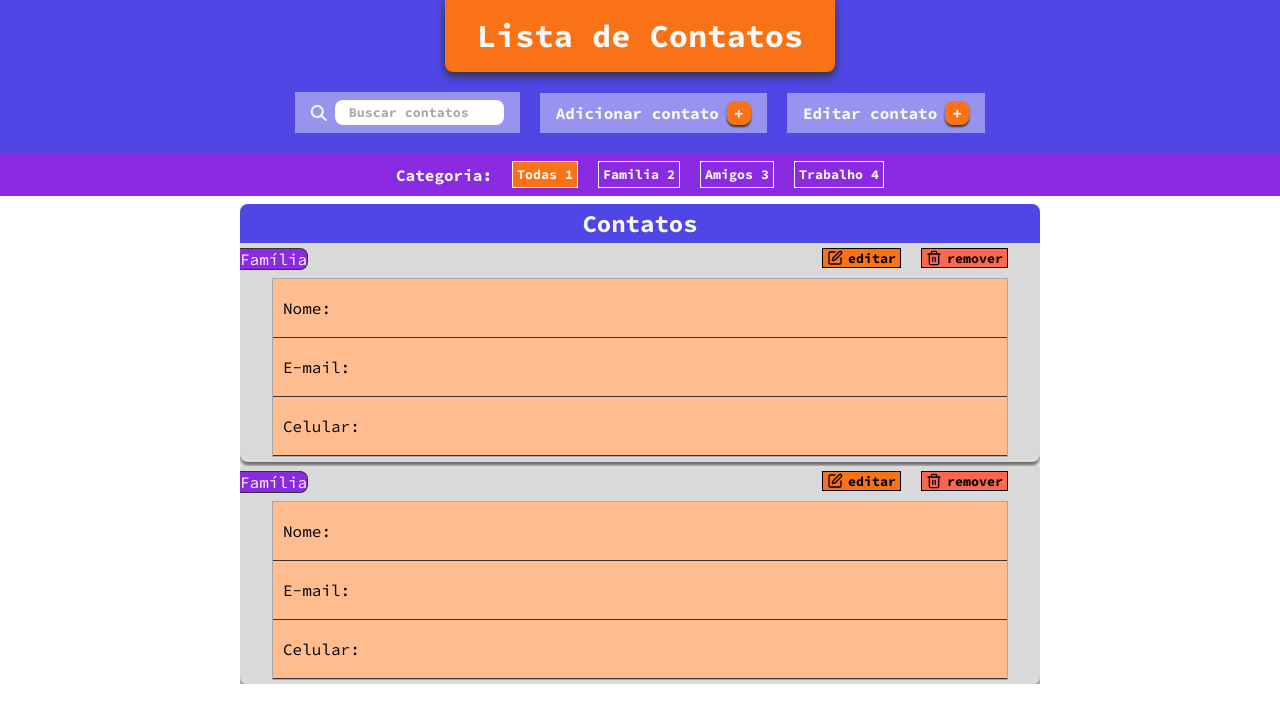
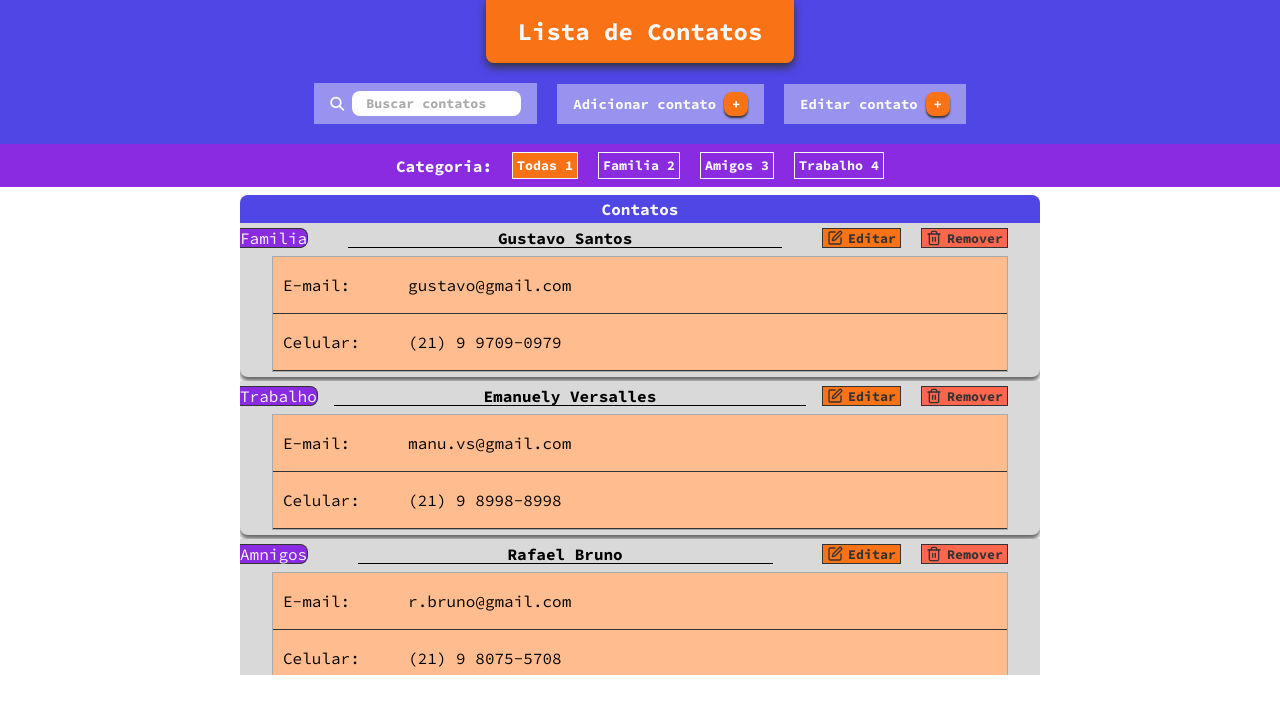
Before and after one commit to ThiagoLopesSantos/lista_de_contatos_react, a React (Create React App) app: page / in a window 1280 px wide. Shown: the top 722 px of the page. Built offline with nearby package versions, Linux system fonts and the light colour scheme.

Commit message:
incluindo store com slice e reducers, função de remover contato

```diff
--- a/package.json
+++ b/package.json
@@ -16,6 +16,7 @@
     "react": "^19.1.1",
     "react-dom": "^19.1.1",
     "react-icons": "^5.5.0",
+    "react-redux": "^9.2.0",
     "react-router-dom": "^7.8.2",
     "react-scripts": "5.0.1",
     "styled-components": "^6.1.19",
--- a/src/App.tsx
+++ b/src/App.tsx
@@ -1,16 +1,18 @@
+import { Provider } from 'react-redux'
 import Header from './containers/Header'
 import ContactList from './containers/ContactList'
 import EstiloGlobal, { Container } from './styles'
+import store from './store'
 
 function App() {
   return (
-    <>
+    <Provider store={store}>
       <EstiloGlobal />
       <Container>
         <Header />
         <ContactList />
       </Container>
-    </>
+    </Provider>
   )
 }
 
--- a/src/components/Contacts/index.tsx
+++ b/src/components/Contacts/index.tsx
@@ -1,34 +1,57 @@
+import { useState } from 'react'
+import { useDispatch } from 'react-redux'
+import { Edit, Trash2, Save, X } from 'lucide-react'
 import * as S from './styles'
-import { Edit, Trash2 } from 'lucide-react'
 
-const Contacts = () => {
+import { remove } from '../../store/reducers/contactsSlice'
+import Contact from '../../models/Contact'
+
+type Props = Contact
+
+const Contacts = ({ category, name, email, phone, id }: Props) => {
+  const dispatch = useDispatch()
+  const [cardEdting, setCardEdting] = useState(false)
   return (
     <S.Card>
       <S.CardActions>
-        <S.CardTag>família</S.CardTag>
+        <S.CardTag>{category}</S.CardTag>
+        <S.Title>{name}</S.Title>
+
         <S.CardBtns>
-          <S.CardBtnEdt>
-            <Edit size={16} />
-            <span>editar</span>
-          </S.CardBtnEdt>
-          <S.CardBtnRmv>
-            <Trash2 size={16} />
-            <span>remover</span>
-          </S.CardBtnRmv>
+          {cardEdting ? (
+            <>
+              <S.BtnSave>
+                <Save size={16} />
+                <span>salvar</span>
+              </S.BtnSave>
+              <S.BtnCancelRemove>
+                <X size={16} />
+                <span onClick={() => setCardEdting(false)}>cancelar</span>
+              </S.BtnCancelRemove>
+            </>
+          ) : (
+            <>
+              <S.CardBtn onClick={() => setCardEdting(true)}>
+                <Edit size={16} />
+                <span>editar</span>
+              </S.CardBtn>
+              <S.BtnCancelRemove onClick={() => dispatch(remove(id))}>
+                <Trash2 size={16} />
+                <span>remover</span>
+              </S.BtnCancelRemove>
+            </>
+          )}
         </S.CardBtns>
       </S.CardActions>
+
       <S.CardData>
         <S.CardInputs>
-          <div>Nome:</div>
-          <S.CardDescription />
+          E-mail:
+          <S.CardDescription>{email}</S.CardDescription>
         </S.CardInputs>
         <S.CardInputs>
-          <div>E-mail:</div>
-          <S.CardDescription />
-        </S.CardInputs>
-        <S.CardInputs>
-          <div>Celular:</div>
-          <S.CardDescription />
+          Celular:
+          <S.CardDescription>{phone}</S.CardDescription>
         </S.CardInputs>
       </S.CardData>
     </S.Card>
--- a/src/components/Contacts/styles.ts
+++ b/src/components/Contacts/styles.ts
@@ -12,13 +12,13 @@ export const Card = styled.div`
 `
 export const CardActions = styled.div`
   display: flex;
+  height: 20px;
+  margin-bottom: 8px;
   justify-content: space-between;
+  text-transform: capitalize;
 `
 export const CardTag = styled.span`
   ${flexCenter}
-  max-width: 100px;
-  margin-bottom: 8px;
-  text-transform: capitalize;
   border-top: 1px solid ${themes.preto};
   border-right: 1px solid ${themes.preto};
   border-bottom: 1px solid ${themes.preto};
@@ -26,36 +26,21 @@ export const CardTag = styled.span`
   background-color: ${themes.roxo};
   border-radius: 0 8px 8px 0;
 `
+
+export const Title = styled.h3`
+  font-size: ${variaveis.medium};
+  font-weight: bold;
+  border-bottom: 1px solid;
+  height: 20px;
+  padding: 0 150px;
+`
 export const CardBtns = styled.div`
   display: flex;
   margin-right: 32px;
   font-size: ${variaveis.small};
   gap: 20px;
 `
-export const CardBtnEdt = styled.button`
-  ${flexCenter}
-  gap: 5px;
-  align-items: center;
-  padding: 0 4px;
-  background-color: ${themes.laranja};
-  height: 20px;
-  text-align: center;
-  border: 1px solid;
-  cursor: pointer;
-  font-weight: bold;
-`
-export const CardBtnRmv = styled.button`
-  ${flexCenter}
-  gap: 5px;
-  align-items: center;
-  padding: 0 4px;
-  background-color: ${themes.vermelho};
-  height: 20px;
-  text-align: center;
-  border: 1px solid;
-  cursor: pointer;
-  font-weight: bold;
-`
+
 export const CardData = styled.div`
   ${flexCenter}
   flex-direction: column;
@@ -70,19 +55,33 @@ export const CardInputs = styled.div`
   width: 100%;
   padding: 0 10px;
   text-align: start;
+  font-size: ${variaveis.medium};
   border-bottom: 1px solid ${themes.preto};
 `
-export const CardDescription = styled.textarea`
-  border: none;
+export const CardDescription = styled.span`
   width: 85%;
-  display: block;
-  background-color: transparent;
-  outline: none;
-  resize: none;
-  font-size: ${variaveis.small};
-  padding-top: 18px;
+  padding: 18px;
+`
+export const CardBtn = styled.button`
+  ${flexCenter}
+  gap: 5px;
+  padding: 0 4px;
+  height: 20px;
+  border: 1px solid;
+  cursor: pointer;
+  font-weight: bold;
+  text-transform: capitalize;
+  background-color: ${themes.laranja};
+  color: ${themes.preto};
 
-  &:focus {
-    border-bottom: 1px solid ${themes.roxo};
+  &:hover {
+    background-color: ${themes.cinzaEscuro};
+    color: ${themes.branco};
   }
 `
+export const BtnSave = styled(CardBtn)`
+  background-color: ${themes.verde};
+`
+export const BtnCancelRemove = styled(CardBtn)`
+  background-color: ${themes.vermelho};
+`
--- a/src/containers/ContactList/index.tsx
+++ b/src/containers/ContactList/index.tsx
@@ -1,13 +1,29 @@
+import { useSelector } from 'react-redux'
 import Contacts from '../../components/Contacts'
 import * as S from './styles'
+import { RootReducer } from '../../store'
 
-const ContactList = () => (
-  <S.ListContainer>
-    <S.Title>Contatos</S.Title>
-    <Contacts />
-    <Contacts />
-    <Contacts />
-  </S.ListContainer>
-)
+const ContactList = () => {
+  const { itens } = useSelector((state: RootReducer) => state.contacts)
+
+  return (
+    <S.ListContainer>
+      <S.Title>Contatos</S.Title>
+      <ul>
+        {itens.map((c) => (
+          <li key={c.name}>
+            <Contacts
+              category={c.category}
+              name={c.name}
+              email={c.email}
+              phone={c.phone}
+              id={c.id}
+            />
+          </li>
+        ))}
+      </ul>
+    </S.ListContainer>
+  )
+}
 
 export default ContactList
--- /dev/null
+++ b/src/models/Contact.ts
@@ -0,0 +1,23 @@
+class Contact {
+  category: string
+  name: string
+  email: string
+  phone: string
+  id: number
+
+  constructor(
+    category: string,
+    name: string,
+    email: string,
+    phone: string,
+    id: number
+  ) {
+    this.category = category
+    this.name = name
+    this.email = email
+    this.phone = phone
+    this.id = id
+  }
+}
+
+export default Contact
--- /dev/null
+++ b/src/store/index.ts
@@ -0,0 +1,12 @@
+import { configureStore } from '@reduxjs/toolkit'
+import contactsReducer from './reducers/contactsSlice'
+
+const store = configureStore({
+  reducer: {
+    contacts: contactsReducer
+  }
+})
+
+export type RootReducer = ReturnType<typeof store.getState>
+
+export default store
--- /dev/null
+++ b/src/store/reducers/contactsSlice.ts
@@ -0,0 +1,47 @@
+import { createSlice, PayloadAction } from '@reduxjs/toolkit'
+import Contact from '../../models/Contact'
+
+type ContactsState = {
+  itens: Contact[]
+}
+
+const initialState: ContactsState = {
+  itens: [
+    {
+      id: 1,
+      category: 'Familia',
+      name: 'Gustavo Santos',
+      email: 'gustavo@gmail.com',
+      phone: '(21) 9 9709-0979'
+    },
+    {
+      id: 2,
+      category: 'Trabalho',
+      name: 'Emanuely Versalles',
+      email: 'manu.vs@gmail.com',
+      phone: '(21) 9 8998-8998'
+    },
+    {
+      id: 3,
+      category: 'Amnigos',
+      name: 'Rafael Bruno',
+      email: 'r.bruno@gmail.com',
+      phone: '(21) 9 8075-5708'
+    }
+  ]
+}
+
+const contactsSlice = createSlice({
+  name: 'contacts',
+  initialState,
+  reducers: {
+    remove: (state, action: PayloadAction<number>) => {
+      state.itens = state.itens.filter(
+        (contact) => contact.id !== action.payload
+      )
+    }
+  }
+})
+
+export const { remove } = contactsSlice.actions
+export default contactsSlice.reducer
--- a/src/styles/themes.ts
+++ b/src/styles/themes.ts
@@ -3,7 +3,7 @@ export default {
   laranjaClaro: '#FFBC8E',
   azul: '#4F46E5',
   roxo: '#8A2BE2',
-  verde: '#048420',
+  verde: '#909b54ff',
   vermelho: '#FE674D',
   brancoOpaco: 'rgba(249, 249, 249, 0.43)',
   branco: '#F9F9F9',
--- a/src/styles/variaveis.ts
+++ b/src/styles/variaveis.ts
@@ -1,5 +1,5 @@
 export default {
-  large: '32px',
-  medium: '24px',
-  small: '16px'
+  large: '24px',
+  medium: '16px',
+  small: '14px'
 }
```
Also changed, not shown: 1 other file (tests, documents, lock files or other folders).
